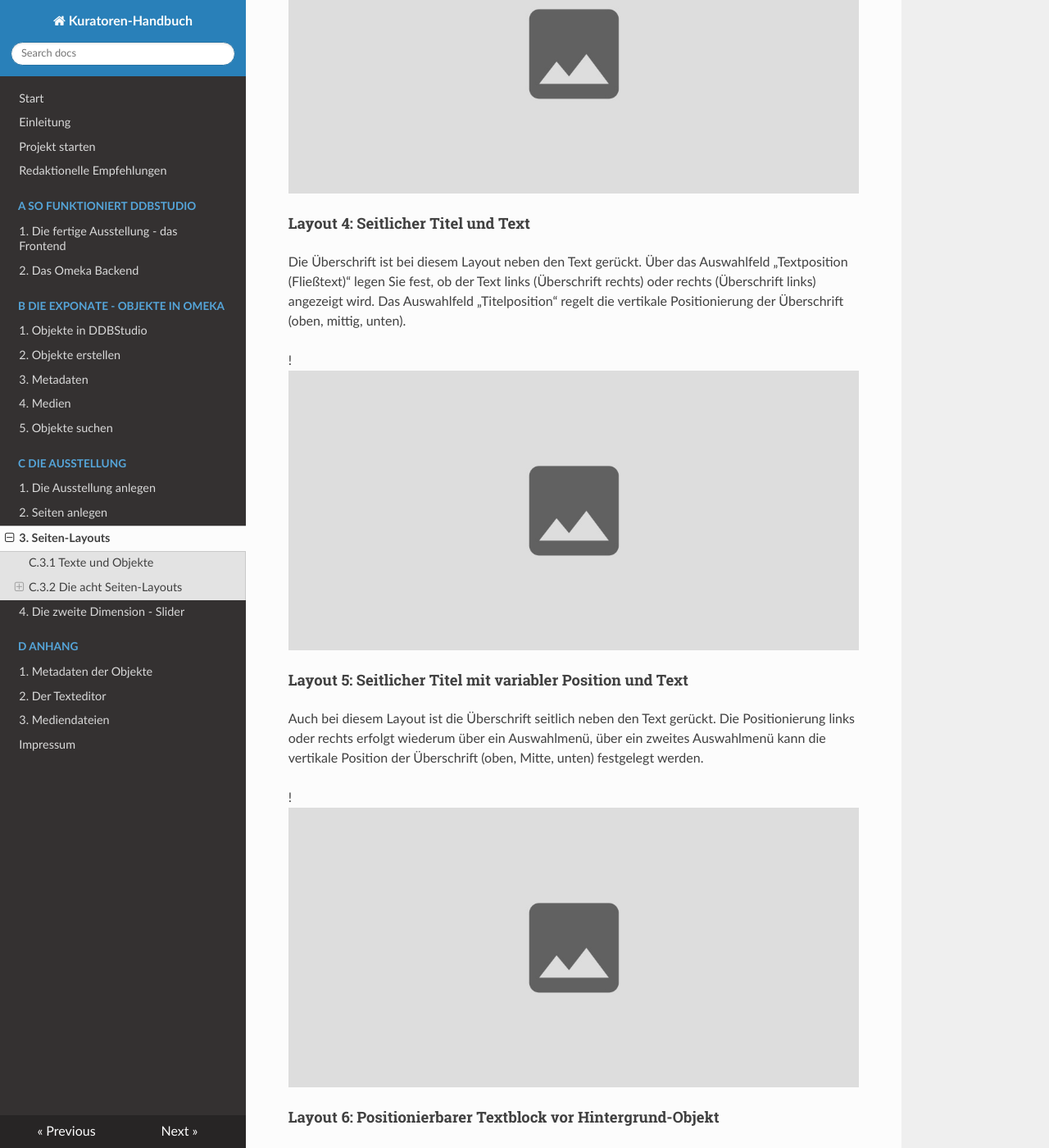
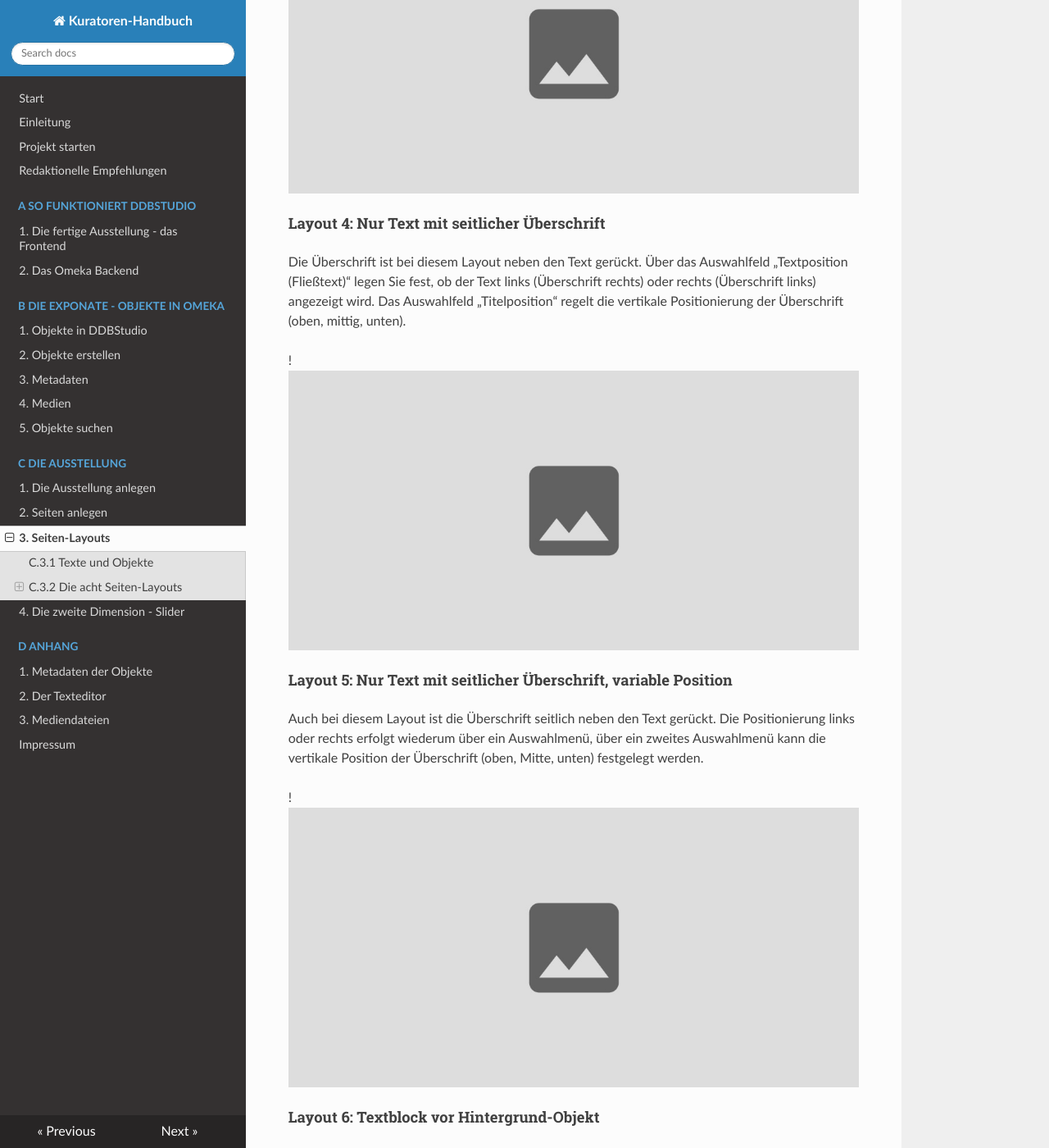
Before and after one commit to Deutsche-Digitale-Bibliothek/ddb-virtualexhibitions-docs-litfass, an MkDocs documentation site: the page built from docs/seiten_layouts.md, in a window 1280 px wide and 1400 px high, scrolled down 4106 px. Shown: the whole window at 82% size. Built offline with MkDocs 1.6.1, drawn with Linux system fonts in a browser that asks for light colours; some of the changed text lies outside the part shown.

Commit message:
changed sequence and wording of page templates

```diff
--- a/docs/seiten_layouts.md
+++ b/docs/seiten_layouts.md
@@ -36,33 +36,33 @@
 
 Das Layout sorgt bei der Ausgabe im Frontend dafür, dass die Medienobjekte – angepasst an die aktuellen Proportionen des Browserfensters – in optimaler Größe dargestellt werden. Bei etwas längeren Texte kann und wird es vorkommen, dass der Text mehr Raum einnimmt, als neben dem Medium zur Verfügung steht. Er läuft dann unten aus dem Bildschirm und lässt sich separat scrollen. Wenn Sie mit kürzeren Texten auskommen, ist die Bedienung für die BesucherInnen Ihrer virtuellen Ausstellung leichter, und kürzere Texte haben bei einem Onlinemedium größere Chancen, tatsächlich gelesen zu werden.
 
-!![Abb. C.3-4 – Layout 1: Medienobjekt und Text][C-3_4]
+!![Abb. C.3-4 – Layout 1:Text und Objekt][C-3_4]
 
-#### Layout 2: Nur Medienobjekt
+#### Layout 2: Nur Objekt
 
 Bei diesem Layout wird das Objekt ohne Seitentitel und ohne begleitenden Text zentriert auf der Seite ausgegeben.
 
-!![Abb. C.3-5 – Layout 2: Nur Text][C-3_5]
+!![Abb. C.3-5 – Layout 2: Nur Objekt][C-3_5]
 
 #### Layout 3: Nur Text
 
 Bei diesem Layout wird nur ein Text vor einfarbigem Hintergrund ausgegeben. Es eignet sich für etwas längere Lesetexte. Da Sie eine virtuelle **Ausstellung** gestalten und kein Buch, sollten Sie dieses Layout sparsam verwenden, etwa als Einleitung für eine Folge von Exponaten.
 
-!![Abb. C.3-6 – Layout 3: Nur Medienobjekt][C-3_6]
+!![Abb. C.3-6 – Layout 3: Nur Text][C-3_6]
 
-#### Layout 4: Seitlicher Titel und Text
+#### Layout 4: Nur Text mit seitlicher Überschrift
 
 Die Überschrift ist bei diesem Layout neben den Text gerückt. Über das Auswahlfeld „Textposition (Fließtext)“ legen Sie fest, ob der Text links (Überschrift rechts) oder rechts (Überschrift links) angezeigt wird. Das Auswahlfeld „Titelposition“ regelt die vertikale Positionierung der Überschrift (oben, mittig, unten).
 
-!![Abb. C.3-7 – Layout 4: Seitlicher Titel und Text][C-3_7]
+!![Abb. C.3-7 – Layout 4: Nur Text mit seitlicher Überschrift][C-3_7]
 
-#### Layout 5: Seitlicher Titel mit variabler Position und Text
+#### Layout 5: Nur Text mit seitlicher Überschrift, variable Position
 
 Auch bei diesem Layout ist die Überschrift seitlich neben den Text gerückt. Die Positionierung links oder rechts erfolgt wiederum über ein Auswahlmenü, über ein zweites Auswahlmenü kann die vertikale Position der Überschrift (oben, Mitte, unten) festgelegt werden.
 
-!![Abb. C.3-8 – Layout 5: Seitlicher Titel mit varialbler Position und Text][C-3_8]
+!![Abb. C.3-8 – Layout 5: Nur Text mit seitlicher Überschrift, variable Position][C-3_8]
 
-#### Layout 6: Positionierbarer Textblock vor Hintergrund-Objekt
+#### Layout 6: Textblock vor Hintergrund-Objekt
 
 Der Text erscheint bei diesem Layout nicht neben dem Objekt, sondern in einer Textbox vor einem aus dem Objekt generierten seitenfüllenden Hintergrund. Die Eingabe im Feld „Textblock“ ist analog zur Eingabe von textlichen Seiteninhalten beim Layout 1 (Text und Objekt).
 
@@ -72,7 +72,7 @@
 
     Dieses Layout ist für kurze Texte gedacht. Deshalb sind die Texte in der Box nicht scrollbar, müssen also auf jeden Fall mit dem auf einem Bildschirm zur Verfügung stehenden Raum auskommen. Wir empfehlen eine maximale Länge von 600 Zeichen.
 
-!![Abb. C.3-9 – Layout 6: Positionierbarer Textblock vor Hintergrund-Objekt][C-3_9]
+!![Abb. C.3-9 – Layout 6: Textblock vor Hintergrund-Objekt][C-3_9]
 
 #### Layout 7: Zitatblock
 
@@ -88,16 +88,16 @@
 
 Sie können auch hier die Positionierung des Hintergrund-Objekts über ein Auswahlmenü steuern.
 
-!![Abb. C.3-11 – Layout 8: Kapitelüberschrift][C-3_11]
+!![Abb. C.3-11 – Layout 8: Zwischentitel][C-3_11]
 
 [C-3_1]: img/C-3_1.jpg "Abb. C.3-1 – Die Auswahl der Seitenlayouts"
 [C-3_2]: img/C-3_2.jpg "Abb. C.3-2 – Eingabe von Begleittext und Einbinden von Objekten"
 [C-3_3]: img/C-3_3.jpg "Abb. C.3-3 – Einstellungen zur Zoomfunktion"
-[C-3_4]: img/C-3_4.jpg "Abb. C.3-4 – Layout 1: Medienobjekt und Text"
-[C-3_5]: img/C-3_5.jpg "Abb. C.3-5 – Layout 2: Nur Text"
-[C-3_6]: img/C-3_6.jpg "Abb. C.3-6 – Layout 3: Nur Medienobjekt"
-[C-3_7]: img/C-3_7.jpg "Abb. C.3-7 – Layout 4: Seitlicher Titel und Text"
-[C-3_8]: img/C-3_8.jpg "Abb. C.3-8 – Layout 5: Seitlicher Titel mit variabler Position und Text"
-[C-3_9]: img/C-3_9.jpg "Abb. C.3-9 – Layout 6: Positionierbarer Textblock vor Hintergrund-Objekt"
+[C-3_4]: img/C-3_4.jpg "Abb. C.3-4 – Layout 1: Text und Objekt"
+[C-3_5]: img/C-3_5.jpg "Abb. C.3-5 – Layout 2: Nur Objekt"
+[C-3_6]: img/C-3_6.jpg "Abb. C.3-6 – Layout 3: Nur Text"
+[C-3_7]: img/C-3_7.jpg "Abb. C.3-7 – Layout 4: Nur Text mit seitlicher Überschrift"
+[C-3_8]: img/C-3_8.jpg "Abb. C.3-8 – Layout 5: Nur Text mit seitlicher Überschrift, variable Position"
+[C-3_9]: img/C-3_9.jpg "Abb. C.3-9 – Layout 6: Textblock vor Hintergrund-Objekt"
 [C-3_10]: img/C-3_10.jpg "Abb. C.3-10 – Layout 7: Zitatblock"
-[C-3_11]: img/C-3_11.jpg "Abb. C.3-11 – Layout 8: Kapitelüberschrift"
+[C-3_11]: img/C-3_11.jpg "Abb. C.3-11 – Layout 8: Zwischentitel"
```
Also changed, not shown: other parts of docs/seiten_layouts.md (+2 -2 lines).
